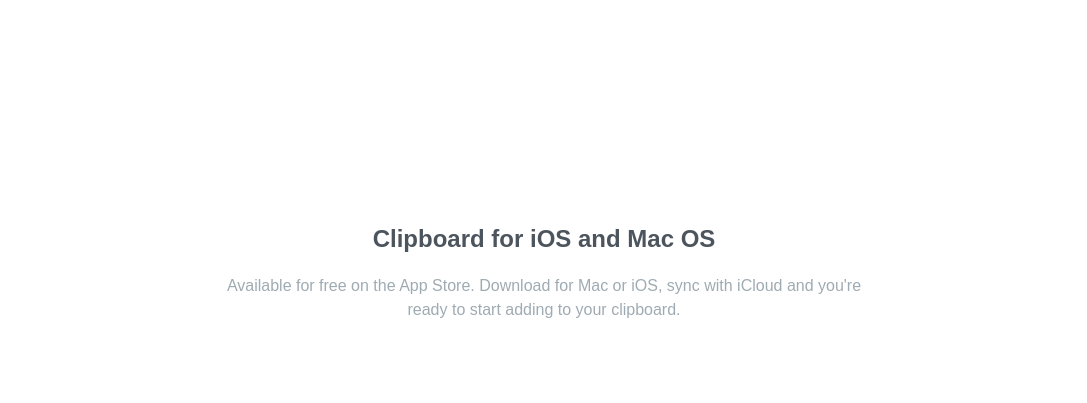
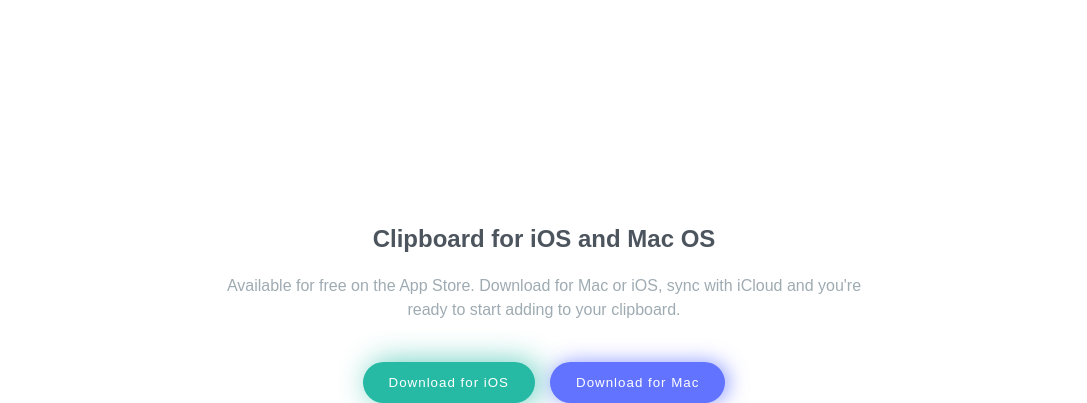
Before and after one commit to KingBogo303/clipboard-landing-page, a plain HTML site: page index.html in a window 1280 px wide. Shown: the part 3060-3463 px from the top of the page, without its empty margins (96-1183 px from the left). Before the commit the page ends 3422 px from the top, so only its background shows below. Drawn offline with Linux system fonts and the light colour scheme; a web font is replaced by a local one.

Commit message:
Added cta buttons for MACIOS

```diff
--- a/index.html
+++ b/index.html
@@ -133,6 +133,10 @@
           with iCloud and you're ready to start adding to your clipboard.
         </p>
       </div>
+      <div class="btn-container">
+        <button class="btn-ios">Download for iOS</button>
+        <button class="btn-mac">Download for Mac</button>
+      </div>
     </section>
 
     <script src="./index.js"></script>
```
